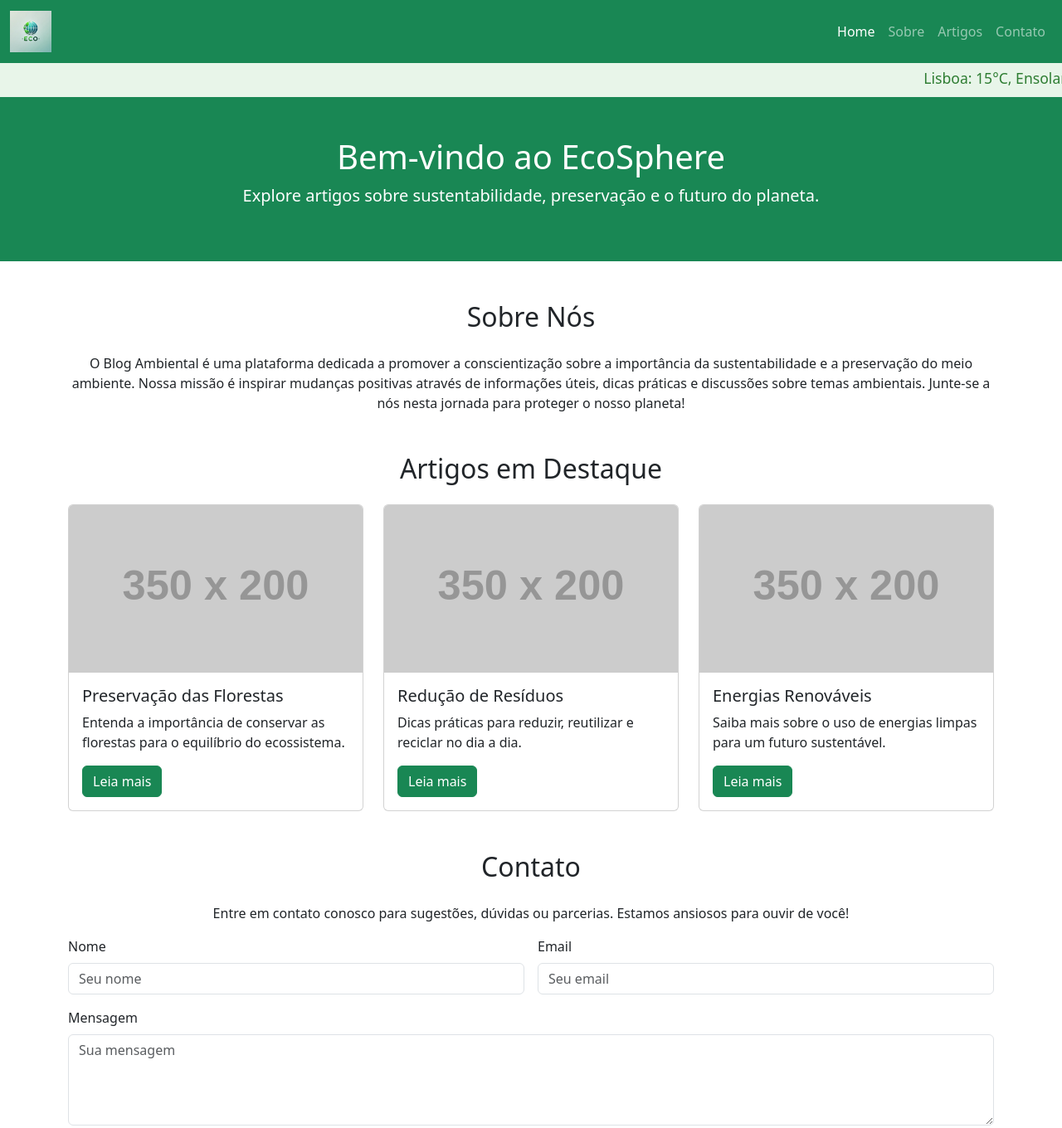
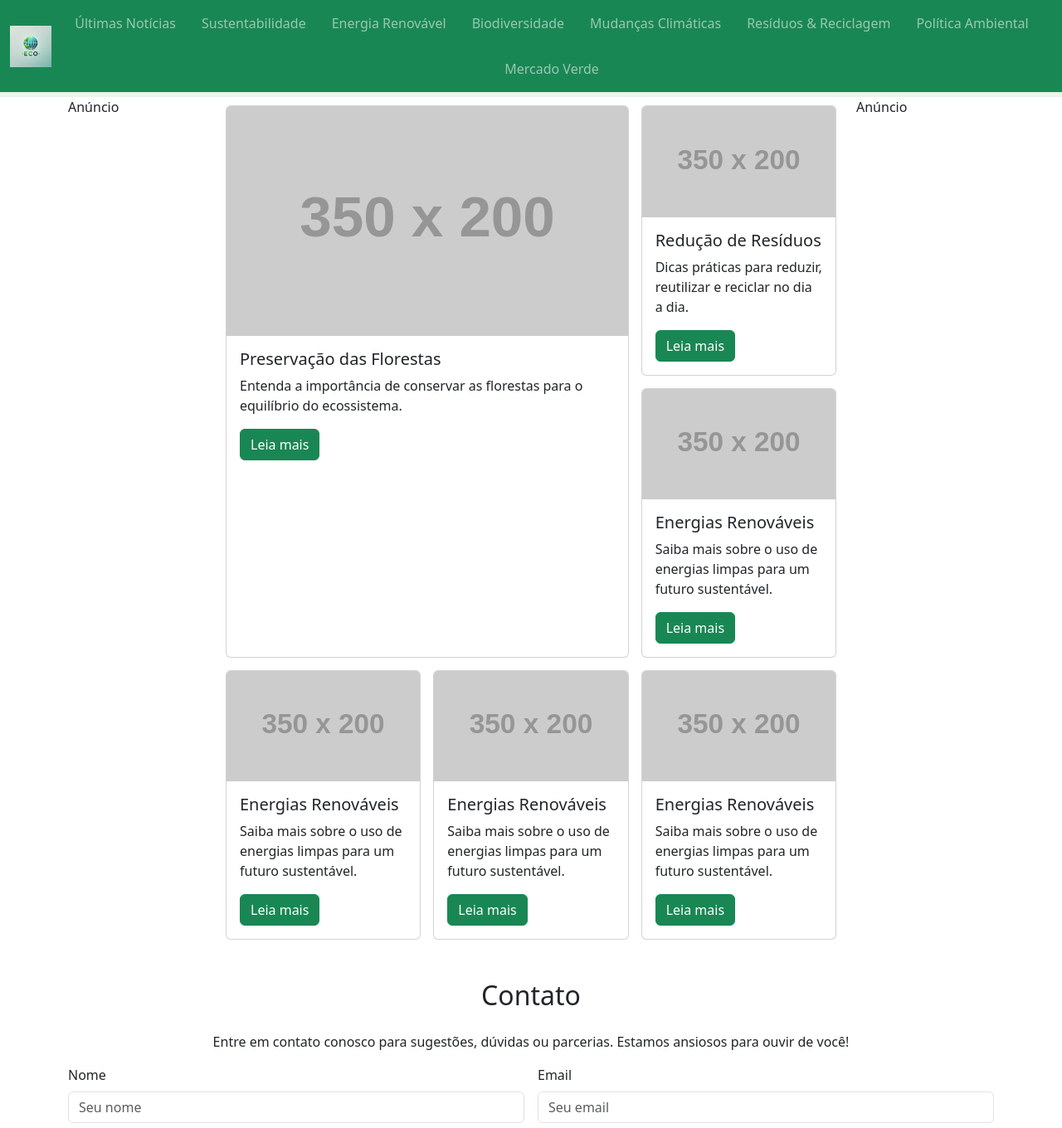
Before and after one commit to GustavoCorreiaDev/ecoSphere, a plain HTML site: page index.html in a window 1280 px wide. Shown: the top 1360 px of the page at 83% size. Drawn offline with nearby package versions, Linux system fonts and the light colour scheme; placeholder pictures from the web are drawn by us.

Commit message:
I started the weekend idea

```diff
--- a/css/style.css
+++ b/css/style.css
@@ -20,6 +20,27 @@
     animation: scroll 50s linear infinite;
 }
 
+.carousel-item img {
+    width: 100%; /* Força a largura total */
+    height: 400px; /* Mantém uma altura consistente */
+    object-fit: cover; /* Mantém a proporção e evita distorções */
+}
+
+
+.grid-artigos {
+    margin-top: 10px;
+    display: grid;
+    grid-template-columns: 1fr 1fr 1fr; /* 3 colunas */
+    grid-template-rows: 1fr 1fr 1fr; /* 3 linhas */
+    gap: 15px;
+}
+
+.destaque {
+    grid-column: span 2; /* Ocupa 2 colunas */
+    grid-row: span 2;    /* Ocupa 2 linhas */
+}
+
+
 @keyframes scroll {
     0% { transform: translateX(100%); }
     100% { transform: translateX(-100%); }
@@ -37,8 +58,38 @@
     }
 }
 
-@media (max-width: 992px) {
+@media (min-width: 992px) {
+    .navbar {
+        position: fixed;
+        top: 0;
+        width: 100%;
+        z-index: 1030;
+    }
+    body {
+        padding-top: 56px; /* Altura da navbar fixa */
+    }
+
+    /* Ensure the navbar items are centered and spaced properly */
+    .navbar-nav {
+        display: flex;
+        justify-content: center;
+        flex-wrap: wrap;
+        gap: 15px; /* Adjust the gap between items as needed */
+    }
+}
+
+@media (max-width: 991px) {
     .climate-feed{
         margin-top: 0px;
     }
+    .grid-artigos{
+        display: flex;
+        flex-direction: column;
+        gap: 15px;
+    }
+    .navbar-nav {
+        display: flex;
+        flex-direction: column;
+        align-items: center;
+    }
 }
--- a/index.html
+++ b/index.html
@@ -7,35 +7,57 @@
     <title>EcoSphere</title>
     <link href="https://cdn.jsdelivr.net/npm/bootstrap@5.3.3/dist/css/bootstrap.min.css" rel="stylesheet" integrity="sha384-QWTKZyjpPEjISv5WaRU9OFeRpok6YctnYmDr5pNlyT2bRjXh0JMhjY6hW+ALEwIH" crossorigin="anonymous">
     <link rel="stylesheet" href="css/style.css">
-
+    <script src="https://cdn.jsdelivr.net/npm/bootstrap@5.3.3/dist/js/bootstrap.bundle.min.js" integrity="sha384-YvpcrYf0tY3lHB60NNkmXc5s9fDVZLESaAA55NDzOxhy9GkcIdslK1eN7N6jIeHz" crossorigin="anonymous"></script>
+    <script src="https://code.jquery.com/jquery-3.6.0.min.js"></script>
 </head>
 <body>
 
     <!-- Navbar -->
     <nav class="navbar navbar-expand-lg navbar-dark bg-success">
-        <div class="container-fluid">
-            <a class="navbar-brand" href="#"><img src="assets/images/ecoSphere.webp" alt="logo" class="logo-ecoSphere"></a>
+        <div class="container-fluid d-flex align-items-center justify-content-between">
+
+            <!-- Logo à Esquerda -->
+            <a class="navbar-brand me-auto" href="#">
+                <img src="assets/images/ecoSphere.webp" alt="logo" class="logo-ecoSphere">
+            </a>
+
+            <!-- Menu Hamburguer à Direita -->
             <button class="navbar-toggler" type="button" data-bs-toggle="collapse" data-bs-target="#navbarNav" aria-controls="navbarNav" aria-expanded="false" aria-label="Toggle navigation">
                 <span class="navbar-toggler-icon"></span>
             </button>
-            <div class="collapse navbar-collapse" id="navbarNav">
-                <ul class="navbar-nav ms-auto">
+
+            <!-- Lista de Navegação -->
+            <div class="collapse navbar-collapse justify-content-center" id="navbarNav">
+                <ul class="navbar-nav text-center">
                     <li class="nav-item">
-                        <a class="nav-link active" aria-current="page" href="#">Home</a>
+                        <a class="nav-link" href="#">Últimas Notícias</a>
                     </li>
                     <li class="nav-item">
-                        <a class="nav-link" href="#sobre">Sobre</a>
+                        <a class="nav-link" href="#">Sustentabilidade</a>
                     </li>
                     <li class="nav-item">
-                        <a class="nav-link" href="#artigos">Artigos</a>
+                        <a class="nav-link" href="#">Energia Renovável</a>
                     </li>
                     <li class="nav-item">
-                        <a class="nav-link" href="#contato">Contato</a>
+                        <a class="nav-link" href="#">Biodiversidade</a>
+                    </li>
+                    <li class="nav-item">
+                        <a class="nav-link" href="#">Mudanças Climáticas</a>
+                    </li>
+                    <li class="nav-item">
+                        <a class="nav-link" href="#">Resíduos & Reciclagem</a>
+                    </li>
+                    <li class="nav-item">
+                        <a class="nav-link" href="#">Política Ambiental</a>
+                    </li>
+                    <li class="nav-item">
+                        <a class="nav-link" href="#">Mercado Verde</a>
                     </li>
                 </ul>
             </div>
         </div>
     </nav>
+
 
     <!-- Climate Feed -->
     <div class="climate-feed">
@@ -44,26 +66,20 @@
         </span>
     </div>
 
-    <!-- Banner -->
-    <div class="bg-success text-white text-center py-5">
-        <div class="container">
-            <h1>Bem-vindo ao EcoSphere</h1>
-            <p class="lead">Explore artigos sobre sustentabilidade, preservação e o futuro do planeta.</p>
-        </div>
-    </div>
+    <!-- anuncio -->
 
-    <!-- Sobre -->
-    <div class="container my-5" id="sobre">
-        <h2 class="text-center mb-4">Sobre Nós</h2>
-        <p class="text-center">O Blog Ambiental é uma plataforma dedicada a promover a conscientização sobre a importância da sustentabilidade e a preservação do meio ambiente. Nossa missão é inspirar mudanças positivas através de informações úteis, dicas práticas e discussões sobre temas ambientais. Junte-se a nós nesta jornada para proteger o nosso planeta!</p>
-    </div>
+
 
     <!-- Artigos -->
-    <div class="container my-5" id="artigos">
-        <h2 class="text-center mb-4">Artigos em Destaque</h2>
-        <div class="row g-4">
-            <div class="col-md-4">
-                <div class="card h-100">
+    <div class="container">
+        <div class="row">
+            <div class="col-md-2 d-none d-md-block">
+                <!-- Anúncio Esquerda -->
+                <div class="ad-space">Anúncio</div>
+            </div>
+            <div class="col-md-8">
+                <div class="grid-artigos">
+                    <div class="card destaque">
                         <img src="https://via.placeholder.com/350x200" class="card-img-top" alt="Artigo 1">
                         <div class="card-body">
                             <h5 class="card-title">Preservação das Florestas</h5>
@@ -71,9 +87,7 @@
                             <a href="#" class="btn btn-success">Leia mais</a>
                         </div>
                     </div>
-            </div>
-            <div class="col-md-4">
-                <div class="card h-100">
+                    <div class="card">
                         <img src="https://via.placeholder.com/350x200" class="card-img-top" alt="Artigo 2">
                         <div class="card-body">
                             <h5 class="card-title">Redução de Resíduos</h5>
@@ -81,9 +95,7 @@
                             <a href="#" class="btn btn-success">Leia mais</a>
                         </div>
                     </div>
-            </div>
-            <div class="col-md-4">
-                <div class="card h-100">
+                    <div class="card">
                         <img src="https://via.placeholder.com/350x200" class="card-img-top" alt="Artigo 3">
                         <div class="card-body">
                             <h5 class="card-title">Energias Renováveis</h5>
@@ -91,6 +103,35 @@
                             <a href="#" class="btn btn-success">Leia mais</a>
                         </div>
                     </div>
+                    <div class="card">
+                        <img src="https://via.placeholder.com/350x200" class="card-img-top" alt="Artigo 3">
+                        <div class="card-body">
+                            <h5 class="card-title">Energias Renováveis</h5>
+                            <p class="card-text">Saiba mais sobre o uso de energias limpas para um futuro sustentável.</p>
+                            <a href="#" class="btn btn-success">Leia mais</a>
+                        </div>
+                    </div>
+                    <div class="card">
+                        <img src="https://via.placeholder.com/350x200" class="card-img-top" alt="Artigo 3">
+                        <div class="card-body">
+                            <h5 class="card-title">Energias Renováveis</h5>
+                            <p class="card-text">Saiba mais sobre o uso de energias limpas para um futuro sustentável.</p>
+                            <a href="#" class="btn btn-success">Leia mais</a>
+                        </div>
+                    </div>
+                    <div class="card">
+                        <img src="https://via.placeholder.com/350x200" class="card-img-top" alt="Artigo 3">
+                        <div class="card-body">
+                            <h5 class="card-title">Energias Renováveis</h5>
+                            <p class="card-text">Saiba mais sobre o uso de energias limpas para um futuro sustentável.</p>
+                            <a href="#" class="btn btn-success">Leia mais</a>
+                        </div>
+                    </div>
+                </div>
+            </div>
+            <div class="col-md-2 d-none d-md-block">
+                <!-- Anúncio Direita -->
+                <div class="ad-space">Anúncio</div>
             </div>
         </div>
     </div>
@@ -129,7 +170,5 @@
             </div>
         </div>
     </footer>
-
-    <script src="https://cdn.jsdelivr.net/npm/bootstrap@5.3.3/dist/js/bootstrap.bundle.min.js" integrity="sha384-YvpcrYf0tY3lHB60NNkmXc5s9fDVZLESaAA55NDzOxhy9GkcIdslK1eN7N6jIeHz" crossorigin="anonymous"></script>
 </body>
 </html>
```
Also changed, not shown: assets/images/image2.jpg (added), js/index.js (added), 2 other files. Lines whose indentation alone changed are shown as unchanged.
